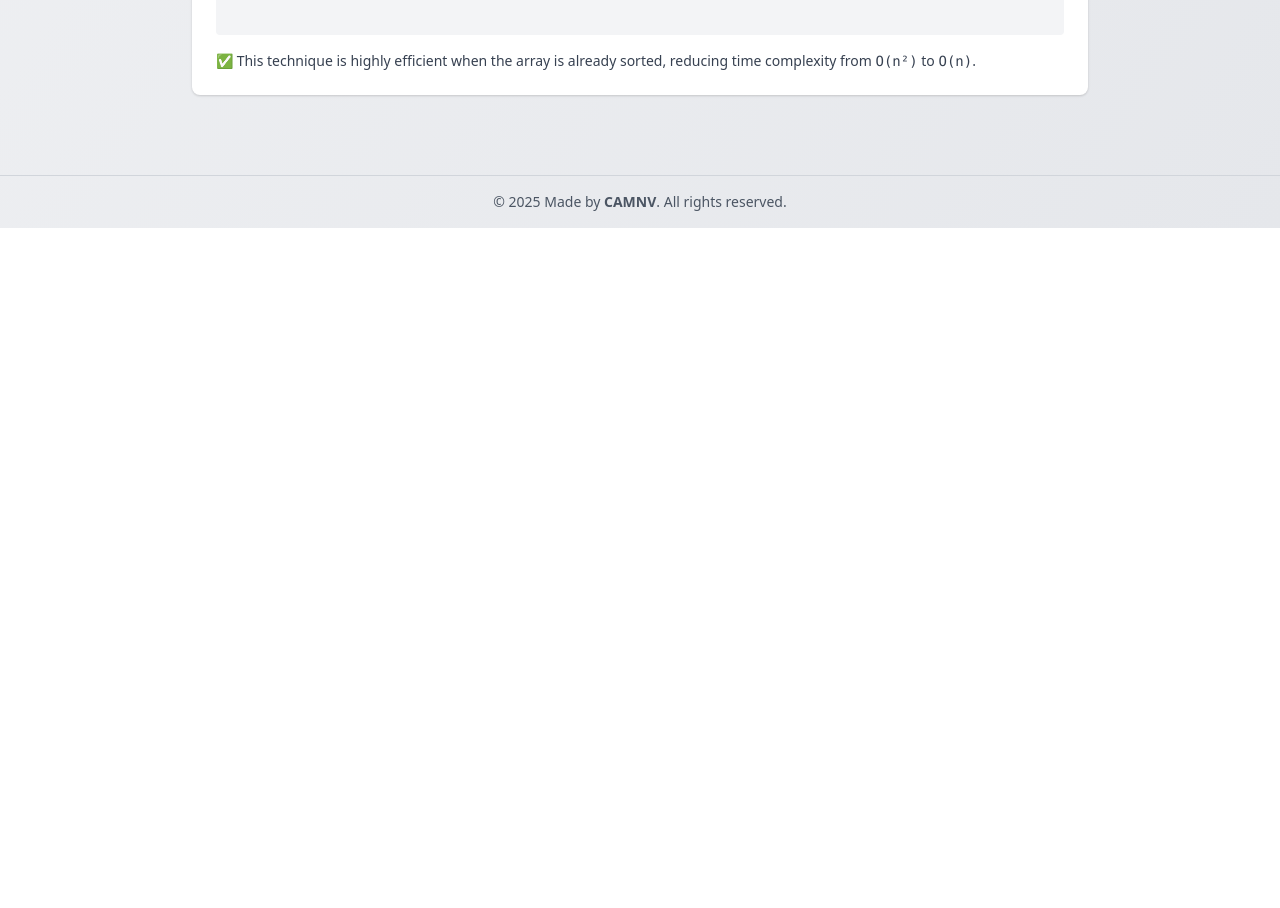
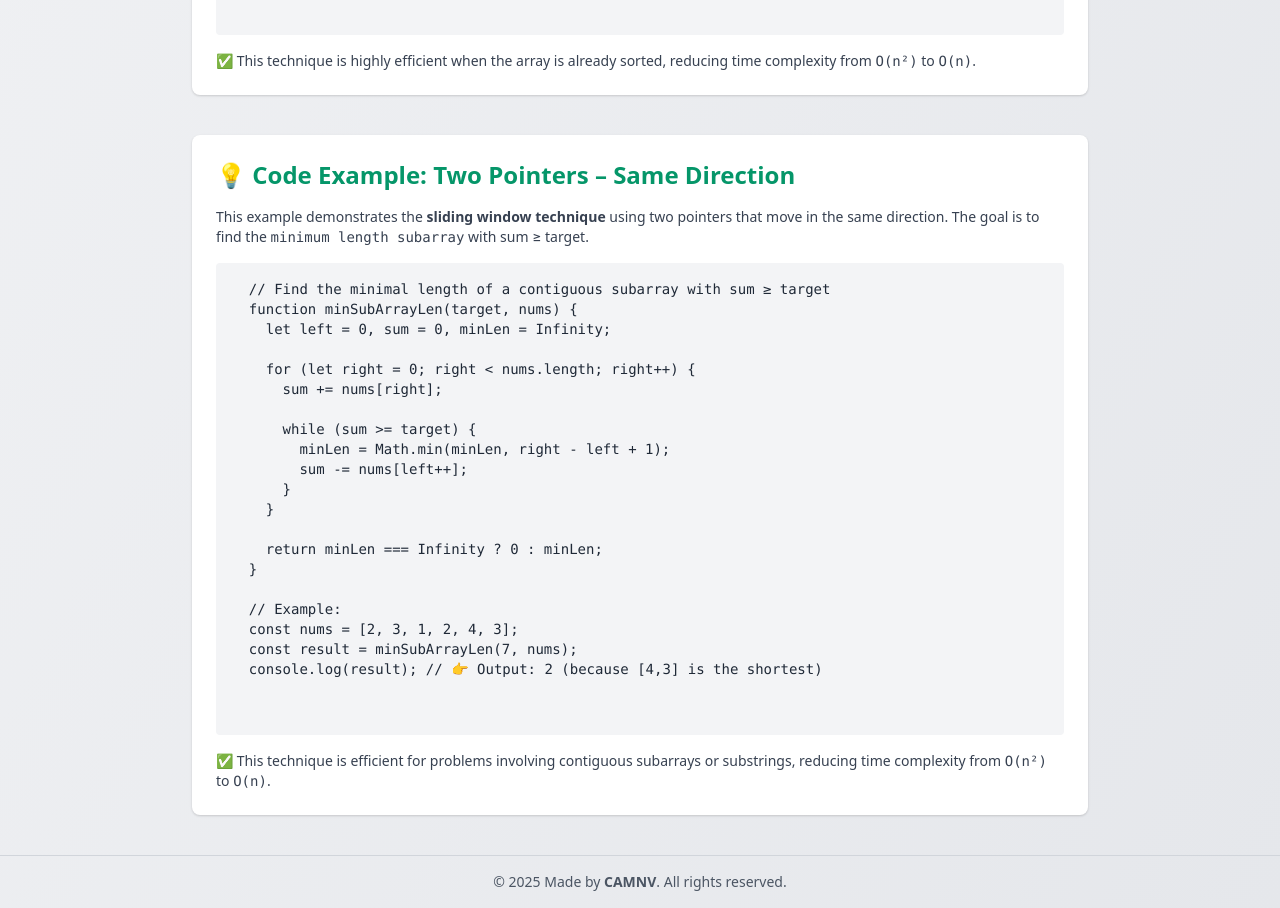
Before and after one commit to camtam1706/js-dsa, a plain HTML site: page week-01/two-pointer.html in a window 1280 px wide. Shown: the part 1645-2553 px from the top of the page. Before the commit the page ends 1873 px from the top, so only its background shows below. Drawn offline with nearby package versions, Linux system fonts and the light colour scheme.

Commit message:
Update two-pointer.html

```diff
--- a/week-01/two-pointer.html
+++ b/week-01/two-pointer.html
@@ -47,22 +47,25 @@
         <h1 class="text-3xl font-bold animate-pulse mb-2">🔀 Two Pointers Visual Simulation</h1>
     </header>
 
-    <main class="max-w-4xl mx-auto py-10 space-y-10">
+    <main class="max-w-4xl mx-auto pt-10 space-y-10">
 
         <!-- 📖 Giải thích -->
         <section>
             <div class="bg-white p-6 rounded-lg shadow space-y-4">
                 <h2 class="text-2xl font-semibold text-indigo-600">📖 What is Two Pointers?</h2>
                 <p class="text-sm text-gray-700">
-                    The <strong>Two Pointers</strong> technique uses two pointers to efficiently solve problems on arrays/strings, reducing time complexity from <code>O(n²)</code>
+                    The <strong>Two Pointers</strong> technique uses two pointers to efficiently solve problems on
+                    arrays/strings, reducing time complexity from <code>O(n²)</code>
                     to <code>O(n)</code> in many cases.
                 </p>
                 <ul class="text-sm list-disc ml-6 text-gray-700">
                     <li>
-                        <strong>Opposite Direction:</strong> One pointer from the beginning, one from the end → move inward (typically for sorted arrays).
+                        <strong>Opposite Direction:</strong> One pointer from the beginning, one from the end → move
+                        inward (typically for sorted arrays).
                     </li>
                     <li>
-                        <strong>Same Direction (Sliding Window):</strong> Both pointers move forward → identify a continuous subarray that satisfies a condition.
+                        <strong>Same Direction (Sliding Window):</strong> Both pointers move forward → identify a
+                        continuous subarray that satisfies a condition.
                     </li>
                 </ul>
             </div>
@@ -105,9 +108,11 @@
         <!-- Code Example Section -->
         <section>
             <div class="bg-white p-6 rounded-lg shadow">
-                <h2 class="text-2xl font-semibold text-purple-600 mb-4">💡 Code Example: Find 2 numbers whose sum equals target</h2>
+                <h2 class="text-2xl font-semibold text-purple-600 mb-4">💡 Code Example: Find 2 numbers whose sum equals
+                    target</h2>
                 <p class="text-sm text-gray-700 mb-4">
-                    Below is an example using the <strong>two pointers (opposite direction)</strong> technique to find a pair of numbers in a sorted array such that their sum equals the target.
+                    Below is an example using the <strong>two pointers (opposite direction)</strong> technique to find a
+                    pair of numbers in a sorted array such that their sum equals the target.
                 </p>
 
                 <pre class="bg-gray-100 p-4 rounded text-sm font-mono overflow-x-auto">
@@ -137,7 +142,50 @@
       </pre>
 
                 <p class="text-sm text-gray-700 mt-4">
-                    ✅ This technique is highly efficient when the array is already sorted, reducing time complexity from <code>O(n²)</code> to <code>O(n)</code>.
+                    ✅ This technique is highly efficient when the array is already sorted, reducing time complexity from
+                    <code>O(n²)</code> to <code>O(n)</code>.
+                </p>
+            </div>
+        </section>
+
+        <!-- Code Example: Same Direction -->
+        <section>
+            <div class="bg-white p-6 rounded-lg shadow">
+                <h2 class="text-2xl font-semibold text-green-600 mb-4">💡 Code Example: Two Pointers – Same Direction
+                </h2>
+                <p class="text-sm text-gray-700 mb-4">
+                    This example demonstrates the <strong>sliding window technique</strong> using two pointers that move
+                    in the same direction. The goal is to find the <code>minimum length subarray</code> with sum ≥
+                    target.
+                </p>
+
+                <pre class="bg-gray-100 p-4 rounded text-sm font-mono overflow-x-auto">
+  <code class="language-javascript">// Find the minimal length of a contiguous subarray with sum ≥ target
+  function minSubArrayLen(target, nums) {
+    let left = 0, sum = 0, minLen = Infinity;
+
+    for (let right = 0; right < nums.length; right++) {
+      sum += nums[right];
+
+      while (sum >= target) {
+        minLen = Math.min(minLen, right - left + 1);
+        sum -= nums[left++];
+      }
+    }
+
+    return minLen === Infinity ? 0 : minLen;
+  }
+
+  // Example:
+  const nums = [2, 3, 1, 2, 4, 3];
+  const result = minSubArrayLen(7, nums);
+  console.log(result); // 👉 Output: 2 (because [4,3] is the shortest)
+  </code>
+      </pre>
+
+                <p class="text-sm text-gray-700 mt-4">
+                    ✅ This technique is efficient for problems involving contiguous subarrays or substrings, reducing
+                    time complexity from <code>O(n²)</code> to <code>O(n)</code>.
                 </p>
             </div>
         </section>
```
